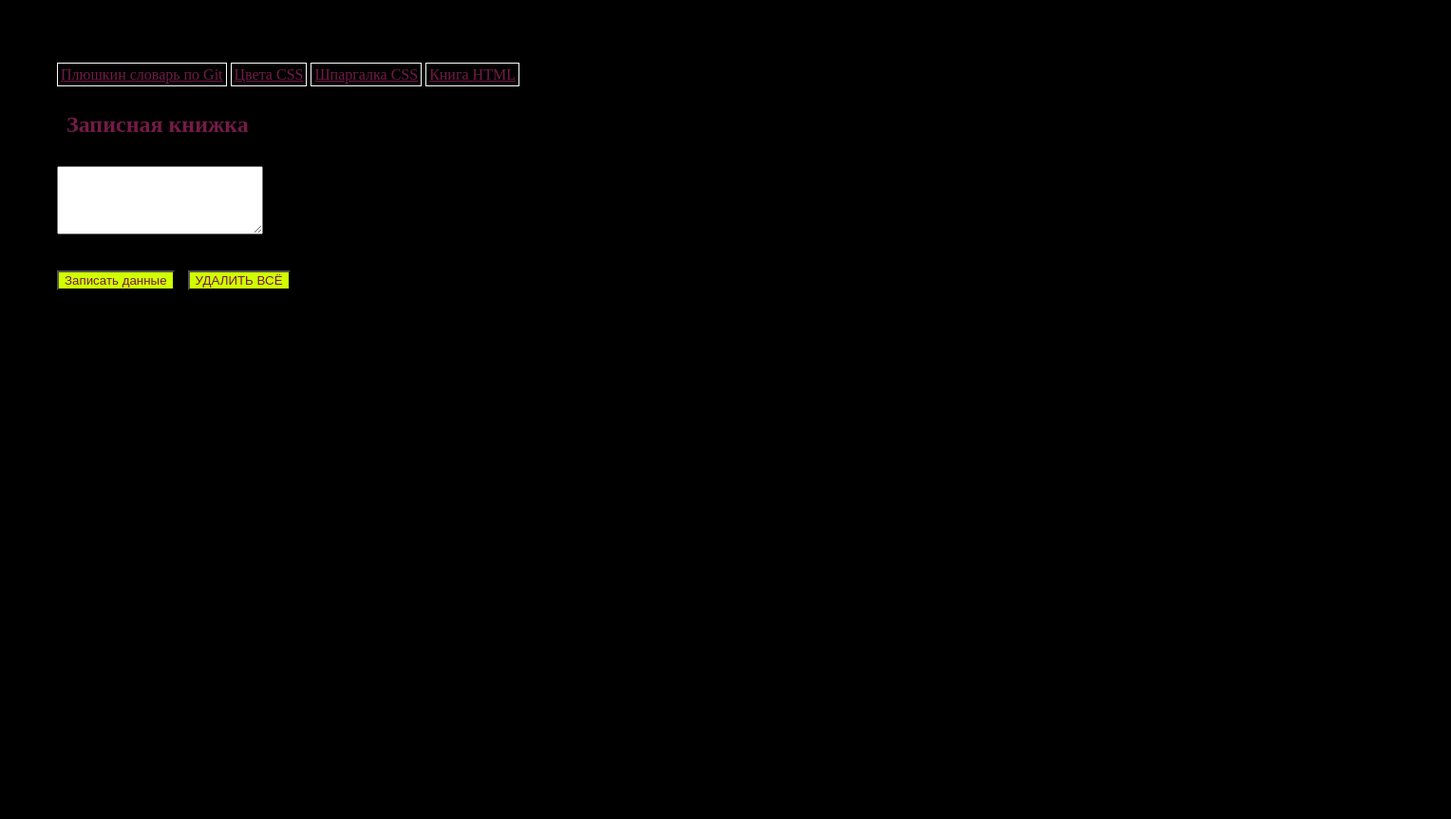
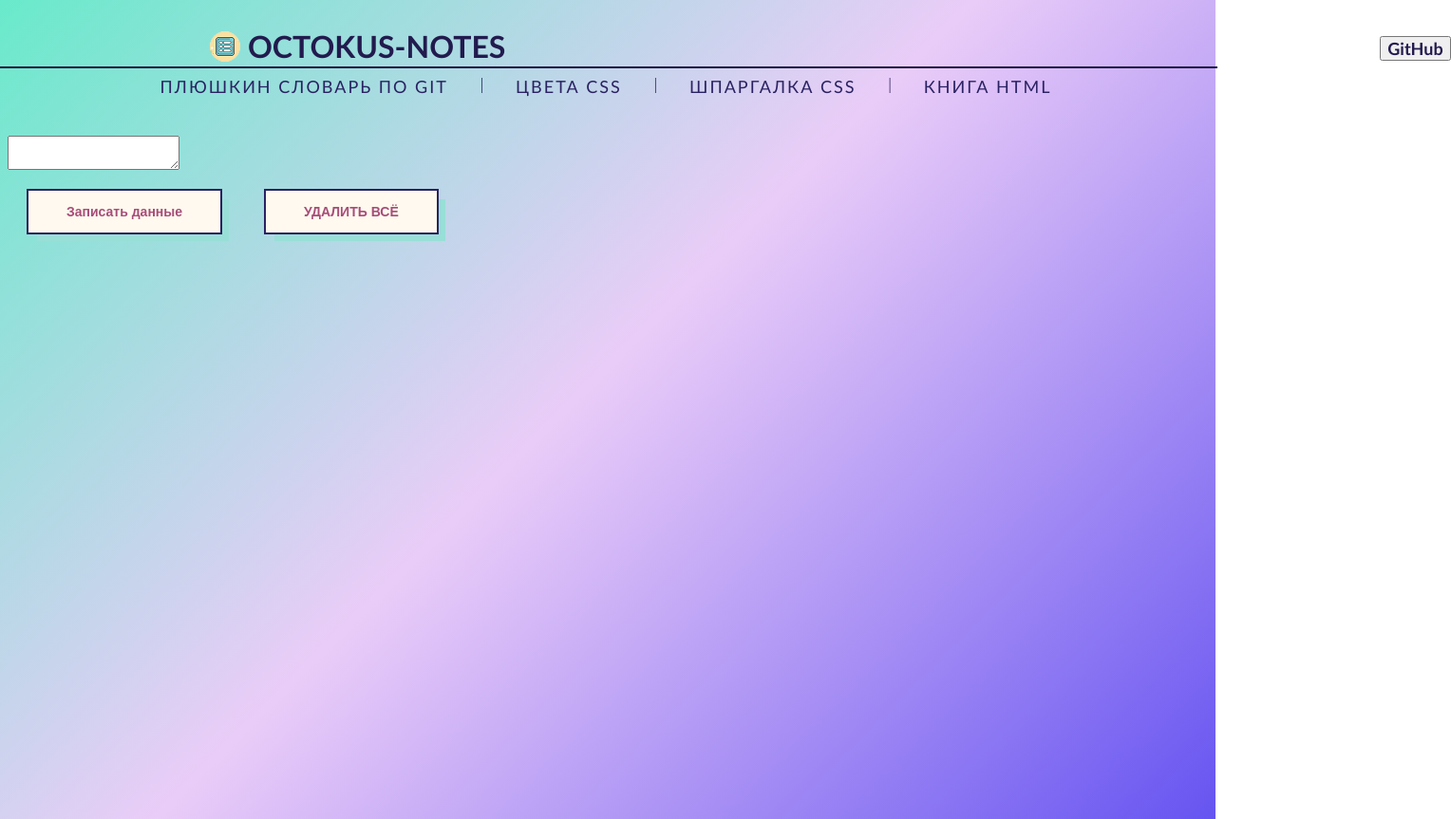
Before and after one commit to d-gremlin/octokus-notes, a website: page src/index.html in a window 1280 px wide. Shown: the whole page at 95% size, 1528 px wide, since content can reach past the window. Before the commit the page ends 800 px from the top, so only its background shows below. Drawn offline with Linux system fonts and the light colour scheme; files whose address does not match are found by name.

Commit message:
Лучше, но еще не хорошо

```diff
--- a/src/index.html
+++ b/src/index.html
@@ -4,51 +4,38 @@
     <meta charset="UTF-8">
     <title>Записная книжка</title>
     <link rel="stylesheet" href="style.css">
-    <link rel="icon" type="image/png" sizes="32x32" href="C:/Users/Plushka/OCTOKUS/octokus-notes/src/images/list-32x32.png">
     <link rel="icon" type="image/png" sizes="16x16" href="C:/Users/Plushka/OCTOKUS/octokus-notes/src/images/list-16x16.png">
-    <style>
-        body {
-            margin-top: 40px;
-            margin-left: 30px;
-            margin-bottom:  30px;
-            margin-right: 30px;
-            background: black;
-            color: #741B47;
-            padding: 30px;
-        }
-        ul.hr {
-            margin: 0px;
-            padding: 0px;
-        }
-        ul.hr li {
-            display: inline;
-            margin-right:0px;
-            border: 1px solid rgb(255, 255, 255);
-            padding: 3px;
-        }
-        h2 {
-            padding: 10px;
-        }
-        textarea {
-            padding: 20px;
-        }
-    </style>
 </head>
 <body>
-    <div>
-        <ul class="hr">
+    <script src="script.js"></script>
+    <div class="Line"></div>
+    <div class="Header_OCTOKUS-NOTES">
+        <h1>OCTOKUS-NOTES</h1>
+        <img src="C:/Users/Plushka/OCTOKUS/octokus-notes/src/images/list-32x32.png">
+        <form action="https://github.com/d-gremlin/octokus-notes" target="_blank"><button>GitHub</button></form>
+    </div>
+    <div class="Top_buttons">
+        <ul class="Menu-main">
             <li><a href="./Vocabulary.html" target="_blank">Плюшкин словарь по Git</a></li>
             <li><a href="https://www.htmlcsscolor.com" target="_blank">Цвета CSS</a></li>
             <li><a href="https://www.exlab.net/files/tools/sheets/css/css.png" target="_blank">Шпаргалка CSS</a></li>
             <li><a href="http://htmlbook.ru/" target="_blank">Книга HTML</a></li>
         </ul>
     </div>
-    <div>
-        <script src="script.js"></script>
-        <h2>Записная книжка</h2>
-        <p title="Введите текст"><textarea id="list"></textarea></p><br>
-        <button type="button" onClick="myFunc();"  class="input">Записать данные</button>
-        <button type="button" onClick="deleteAll();" class="delete">УДАЛИТЬ ВСЁ</button>
+    <div class="Textarea_buttons">
+        <p title="Введите текст"><textarea id="list"></textarea></p>
+        <button class="shadow-btn" onClick="myFunc();">
+            <span class="btn-inner">
+                <span class="text">Записать данные</span>
+            </span>
+            <span class="shadow"></span>
+        </button>
+        <button class="shadow-btn" onClick="deleteAll();">
+            <span class="btn-inner">
+                <span class="text">УДАЛИТЬ ВСЁ</span>
+            </span>
+            <span class="shadow"></span>
+        </button>
     </div>
 </body>
 </html>
--- a/src/style.css
+++ b/src/style.css
@@ -1,40 +1,177 @@
-h2 {
-    color: #741B47;
+body {
+    background: linear-gradient(-225deg, #69EACB 0%, #EACCF8 48%, #6654F1 100%) no-repeat;
+    height: 100vh;
 }
 
-a {color: #741B47;
+.Line {
+    position: absolute;
+    width: 100%;
+    height: 0px;
+    left: 0px;
+    top: 70px;
+    border: 1px solid #1B163E;
 }
 
-ul {color: #741B47;
+.Header_OCTOKUS-NOTES {
+    position: absolute;
+    width: 500px;
+    height: 18px;
+    left: 261px;
+    top: 19px;
+
+    font-family: 'Gill Sans', sans-serif;
+    color: #221B4E;
+    font-style: normal;
+    font-weight: 600;
+    font-variant: normal;
+    font-stretch: expanded;
+    font-size: 16px;
+    line-height: 18px;
 }
 
-p.code {
-  color: FireBrick;
+.Header_OCTOKUS-NOTES img {
+    position: absolute;
+    border-radius: 100px; /* Радиус скругления */
+    width: 32px;
+    height: 32px;
+    top: 14px;
+    left: -40px;
 }
 
-  p.object {
-  color: Lime;
+.Header_OCTOKUS-NOTES button {
+    position: absolute;
+    width: 75px;
+    height: 26px;
+    left: 1192px;
+    top: 19px;
+
+    font-family: 'Gill Sans', sans-serif;
+    color: #221B4E;
+    font-style: normal;
+    font-weight: 600;
+    font-variant: normal;
+    font-stretch: expanded;
+    font-size: 18px;
+    line-height: 18px;
 }
 
-  p.action {
-  color: Aqua	;
+.Menu-main {
+    list-style: none;
+    margin: 55px 0 5px; /* Движение всей менюшки вверх-вниз*/
+    padding: 25px 0 5px; /* Дополнительное движение менюшки вверх-вниз*/
+    text-align: center;
 }
 
-  p.property {
-  color: Gold;
+.Menu-main li {display: inline-block;}
+.Menu-main li:after {
+  content: "|";
+  color: #2A2262;
+  display: inline-block;
+  vertical-align:top;
 }
 
-  p.link {
-  color: DeepPink ;
+.Menu-main li:last-child:after {content: none;}
+.Menu-main a {
+  text-decoration: none;
+  font-family: 'Gill Sans', sans-serif;
+  letter-spacing: 2px;
+  position: relative;
+  padding-bottom: 20px;
+  margin: 0 34px 0 30px;
+  font-size: 18px;
+  text-transform: uppercase;
+  display: inline-block;
+  transition: color .2s;
 }
 
-  p.smth {
-  color: #741B47;
+.Menu-main a, .Menu-main a:visited {color: #2A2262;}
+.Menu-main a.current, .Menu-main a:hover{color: #6654F1;}
+.Menu-main a:before,
+.Menu-main a:after {
+  content: "";
+  position: absolute;
+  height: 4px;
+  top: auto;
+  right: 50%;
+  bottom: -5px;
+  left: 50%;
+  background: #6654F1;
+  transition: .8s;
 }
 
-  button.del, button.change, button.input, button.delete {
-    color: rgb(116, 27, 71);
-    background-color: rgb(208, 255, 0);
-    margin-right: 10px;
+.Menu-main a:hover:before, .Menu-main .current:before {left: 0;}
+.Menu-main a:hover:after, .Menu-main .current:after {right: 0;}
+@media (max-width: 550px) {
+.Menu-main {padding-top: 0;}
+.Menu-main li {display: block;}
+.Menu-main li:after {content: none;}
+.Menu-main a {
+  padding: 25px 0 20px;
+  margin: 0 30px;
+}
+}
 
+.button {
+    color: red;
+    position: absolute;
+    left: 261px;
+    top: 210px;
+
+    font-family: "Gill Sans", sans-serif; /*Семейство шрифтов*/
+    font-style: normal; /*Начертание шрифта*/
+    font-weight: 600; /*Насыщенность шрифта*/
+    font-variant: normal; /*межстрочный интервал*/
+    font-stretch: expanded; /*Ширина шрифта*/
+    font-size: 14px; /*Размер шрифта*/
+    line-height: 1; /*Межстрочный интервал*/
 }
+
+.shadow-btn {
+	position: relative;
+	padding: 15px 40px;
+	margin: 0 20px;
+	background: #fff9ef;
+	font-family: 'Montserrat Alternates', sans-serif;
+	color: #A64D79;
+	text-transform: none;
+	border: 2px solid #2A2262;
+	font-size: 14px;
+	font-weight: 600;
+	outline: none;
+	cursor: pointer;
+}
+.btn-inner {
+	display: flex;
+	align-items: center;
+}
+.text {
+	line-height: 1;
+	transform: translateX(0px);
+	transition: .3s cubic-bezier(.86,0,.07,1);
+}
+.btn-inner i {
+	margin-left: 5px;
+	font-size: 14px;
+	transition: transform .3s cubic-bezier(.86,0,.07,1), opacity .3s;
+}
+.shadow  {
+    position: absolute;
+    top: 9px;
+    left: 9px;
+    width: 100%;
+    height: 100%;
+    background: #98dfd7;
+    z-index: -1;
+    transition: .3s ease;
+    transform: translate3d(0,0,0);
+}
+.shadow-btn:hover .text {
+	transform:translateX(8px);
+}
+.shadow-btn:hover i {
+	transform: translateX(100%);
+	opacity: 0;
+}
+.shadow-btn:hover .shadow {
+	transform: translate3d(3px,3px,0);
+}
```
Also changed, not shown: src/Vocabulary.html (+3 -1 lines), src/images/1567_oooo.plus.png (added), src/images/list-32x32s.png (added), 1 other file. Lines whose indentation alone changed are shown as unchanged.
